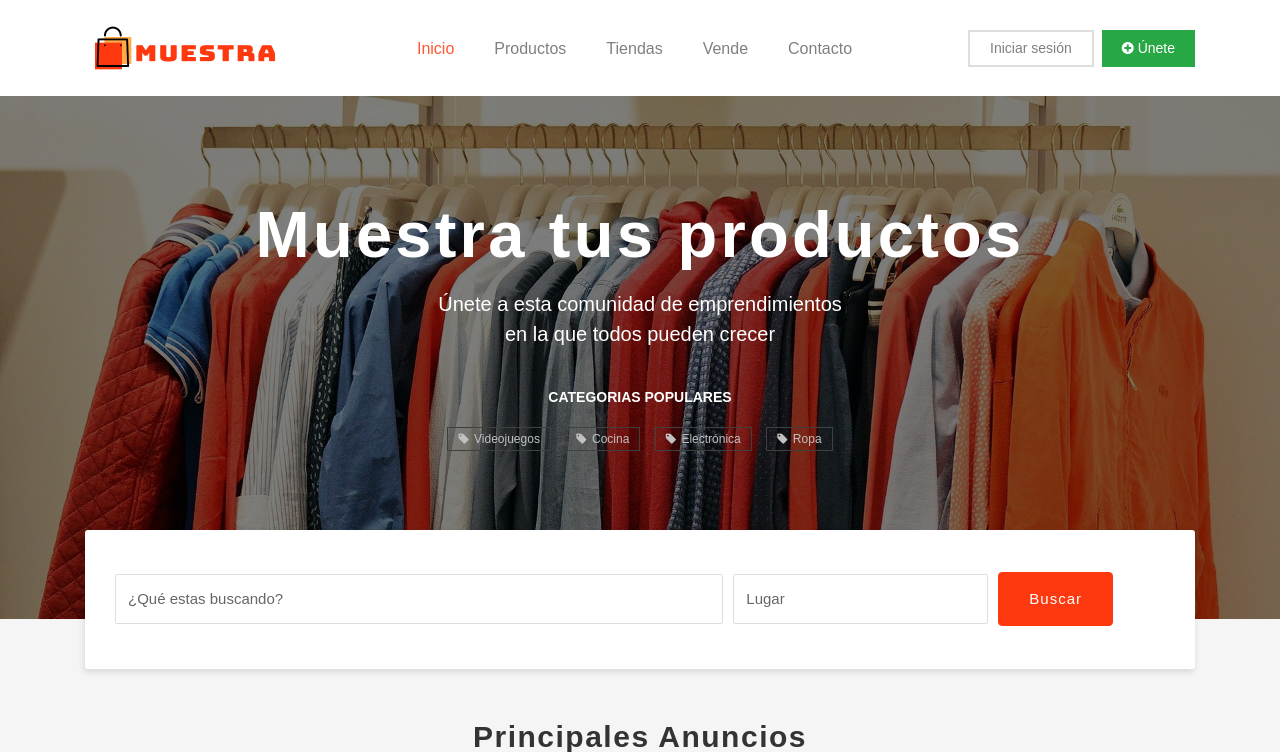
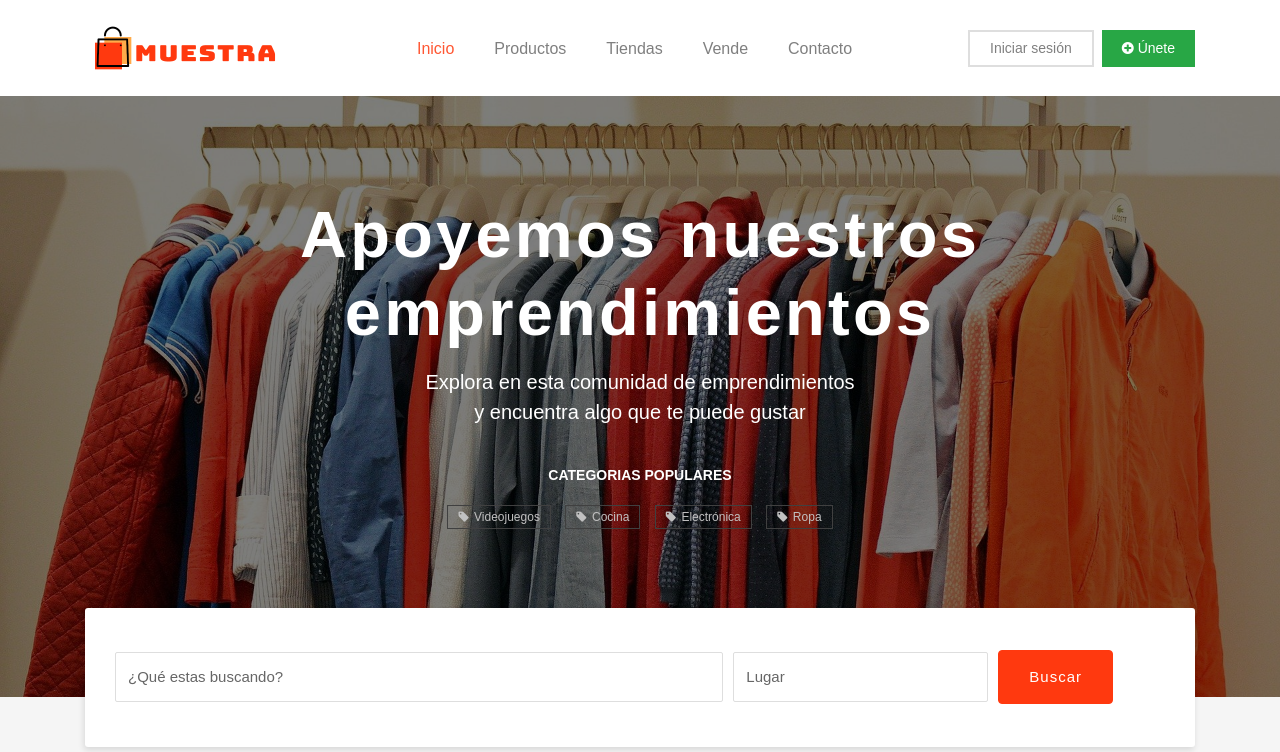
Before and after one commit to dricaurte29/eva01, a Django app: page / in a window 1280 px wide. Shown: the top 752 px of the page. Run offline with Django 3.2, Linux system fonts and the light colour scheme; data comes from the database, SQL or seed files in the repository; some libraries are stand-ins or nearby versions; some web fonts are replaced.

Commit message:
Update inicio.html

```diff
--- a/proyectoApp/templates/proyectoApp/inicio.html
+++ b/proyectoApp/templates/proyectoApp/inicio.html
@@ -13,8 +13,8 @@
 			<div class="col-md-12">
 				<!-- Header Contetnt -->
 				<div class="content-block">
-					<h1>Muestra tus productos </h1>
-					<p>Únete a esta comunidad de emprendimientos <br> en la que todos pueden crecer</p>
+					<h1>Apoyemos nuestros emprendimientos </h1>
+					<p>Explora en esta comunidad de emprendimientos <br> y encuentra algo que te puede gustar</p>
 					<div class="short-popular-category-list text-center">
 						<h2>Categorias Populares</h2>
 						<ul class="list-inline">
```
